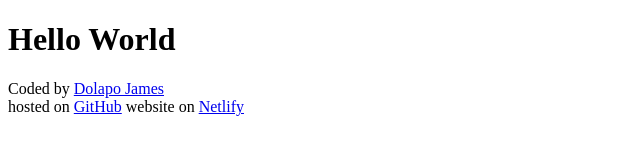
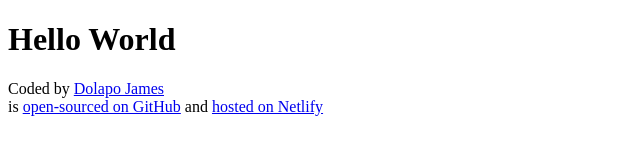
Before and after one commit to dolapojames/the-weather-application-finale, a plain HTML site: page index.html in a window 1280 px wide. Shown: the whole page, without its empty margins (0-640 px from the left). Drawn offline with Linux system fonts and the light colour scheme.

Commit message:
Footer text updated

```diff
--- a/index.html
+++ b/index.html
@@ -11,15 +11,15 @@
       Coded by
       <a href="https://github.com/dolapojames" target="_blank">Dolapo James</a>
     </footer>
-    hosted on
+    is
     <a
       href="https://github.com/dolapojames/the-weather-application-finale"
       target="_blank"
-      >GitHub</a
+      >open-sourced on GitHub</a
     >
-    website on
+    and
     <a href="https://dolapos-weather-app.netlify.app/" target="_blank"
-      >Netlify</a
+      >hosted on Netlify</a
     >
   </body>
 </html>
```
